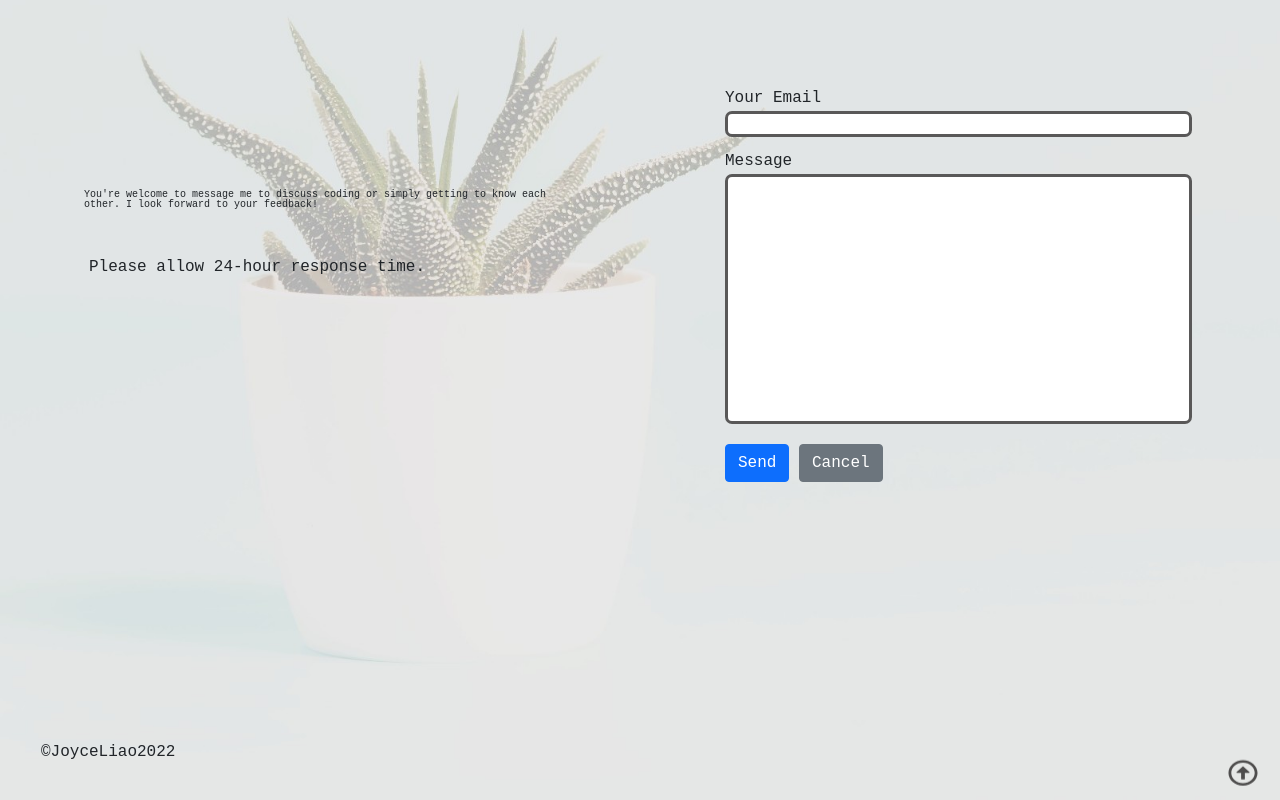
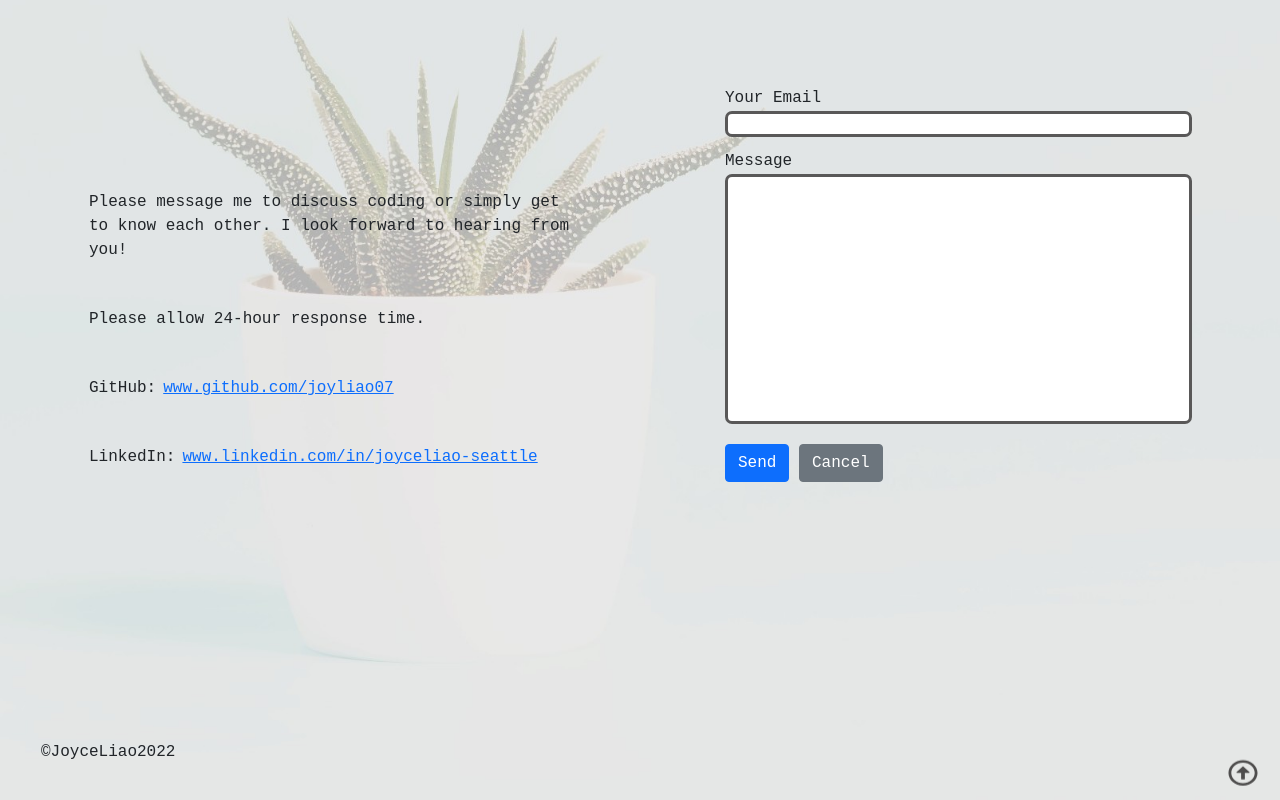
Before and after one commit to joyliao07/portfolioReact, a React (Create React App) app: page / in a window 1280 px wide. Shown: the part 4255-5055 px from the top of the page. Built offline with nearby package versions, Linux system fonts and the light colour scheme; a web font is replaced by a local one.

Commit message:
update contact links

```diff
--- a/src/pages/Contact.js
+++ b/src/pages/Contact.js
@@ -106,8 +106,18 @@ const Contact = () => {
                 <SectionBanner section="Contact Me"/>
                 <Row>
                     <Col className={classes.info} lg={6} md={12}>
-                        <h5>You're welcome to message me to discuss coding or simply getting to know each other. I look forward to your feedback!</h5>
+                        <p>Please message me to discuss coding or simply get to know each other. I look forward to hearing from you!</p>
                         <p>Please allow 24-hour response time.</p>
+                        <p>GitHub:
+                            <a href="https://github.com/joyliao07" target="_blank">
+                                www.github.com/joyliao07
+                            </a>
+                        </p>
+                        <p>LinkedIn:
+                            <a href="https://www.linkedin.com/in/joyceliao-seattle" target="_blank">
+                                www.linkedin.com/in/joyceliao-seattle
+                            </a>
+                        </p>
                     </Col>
                     <Col  className={classes.form} lg={6} md={12}>
                         <form onSubmit={handleSubmit}>
--- a/src/pages/Contact.module.css
+++ b/src/pages/Contact.module.css
@@ -2,19 +2,23 @@
     z-index: 2;
     background: rgb(227, 227, 228);
     padding-top: 100px;
-    height: 1250px;
+    height: 1400px;
     background-image: url('../assets/contact.jpg');
     background-size: cover;
 }
 
 .info {
     padding: 60px;
-    height: 200px;
+    height: 350px;
 }
 
-.info h5 {
+.info p {
     margin-top: 30px;
     margin-bottom: 45px;
+}
+
+.info a {
+    margin-left: 7px;
 }
 
 .form {
```
